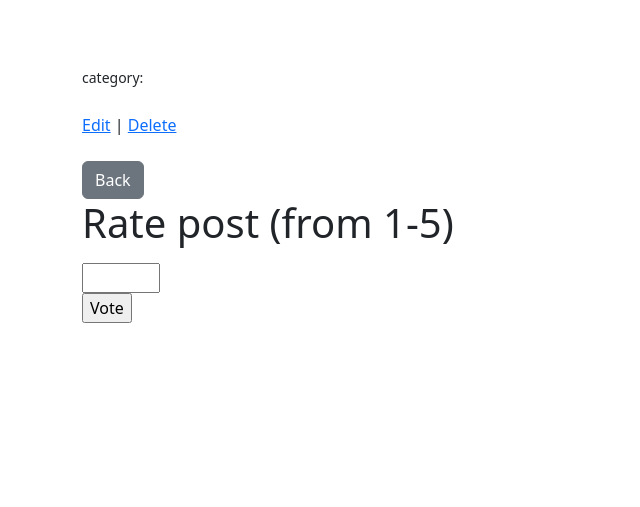
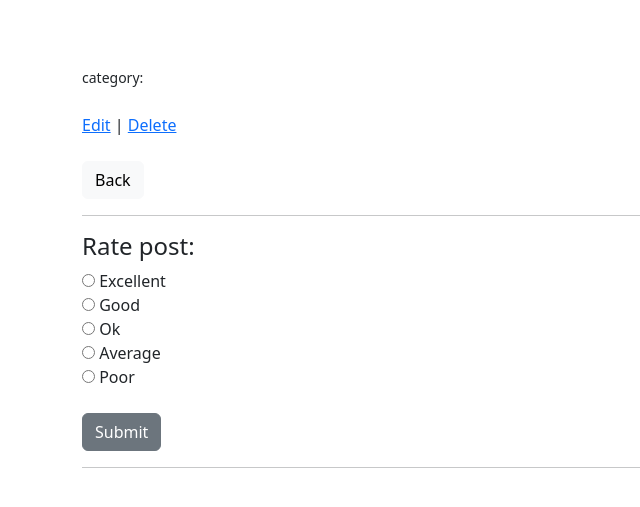
Before and after one commit to katarzynaheller/blog_with_ratings, a Django app: template blog/templates/post_detail.html in a window 1280 px wide. Shown: the part 216-723 px from the top of the page, without its empty margins (0-640 px from the left). Run offline with Django 4.2, Linux system fonts and the light colour scheme; the template is opened without the code that fills it, so the values that code supplies are empty.

Commit message:
changes in HTML template to display rating radio buttons

```diff
--- a/blog/templates/post_detail.html
+++ b/blog/templates/post_detail.html
@@ -20,16 +20,26 @@
 <br /><br />
 <a href="{% url 'post_edit' post.pk %}">Edit</a> | <a href="{% url 'post_delete' post.pk %}">Delete</a>
 <br /><br />
-<a href="{% url 'home' %}" class="btn btn-secondary">Back</a>
+<a href="{% url 'home' %}" class="btn btn-light">Back</a>
 
+<hr>
 <form action="{% url 'post_rate' post.pk %}" method="post">
     {% csrf_token %}
-    <fieldset>
-        <legend>
-            <h1>Rate post (from 1-5)</h1>
-        </legend>
-        <input type="number" id="rate" name="rate" min="1" max="5">
-    </fieldset>
-    <input type="submit" value="Vote">
+
+    <h4>Rate post:</h4>
+    <form action="{% url 'post_rate' post.pk %}" method="post">
+        <input type="radio" id="rate" name="rate" value="5">
+        <label for="5">Excellent</label><br>
+        <input type="radio" id="rate" name="rate" value="4">
+        <label for="4">Good</label><br>
+        <input type="radio" id="rate" name="rate" value="3">
+        <label for="3">Ok</label><br>
+        <input type="radio" id="rate" name="rate" value="2">
+        <label for="2">Average</label><br>
+        <input type="radio" id="rate" name="rate" value="1">
+        <label for="1">Poor</label><br><br>
+        <input type="submit" class="btn btn-secondary" value="Submit">
+    </form>
 </form>
+<hr>
 {% endblock content %}
--- a/django_config/settings.py
+++ b/django_config/settings.py
@@ -43,7 +43,10 @@ INSTALLED_APPS = [
     "django.contrib.staticfiles",
     "accounts.apps.AccountsConfig",
     "blog.apps.BlogConfig",
+    "crispy_forms",
 ]
+
+CRISPY_TEMPLATE_PACK = "bootstrap4"
 
 MIDDLEWARE = [
     "django.middleware.security.SecurityMiddleware",
```
Also changed, not shown: blog/forms.py (+7 -0 lines).
